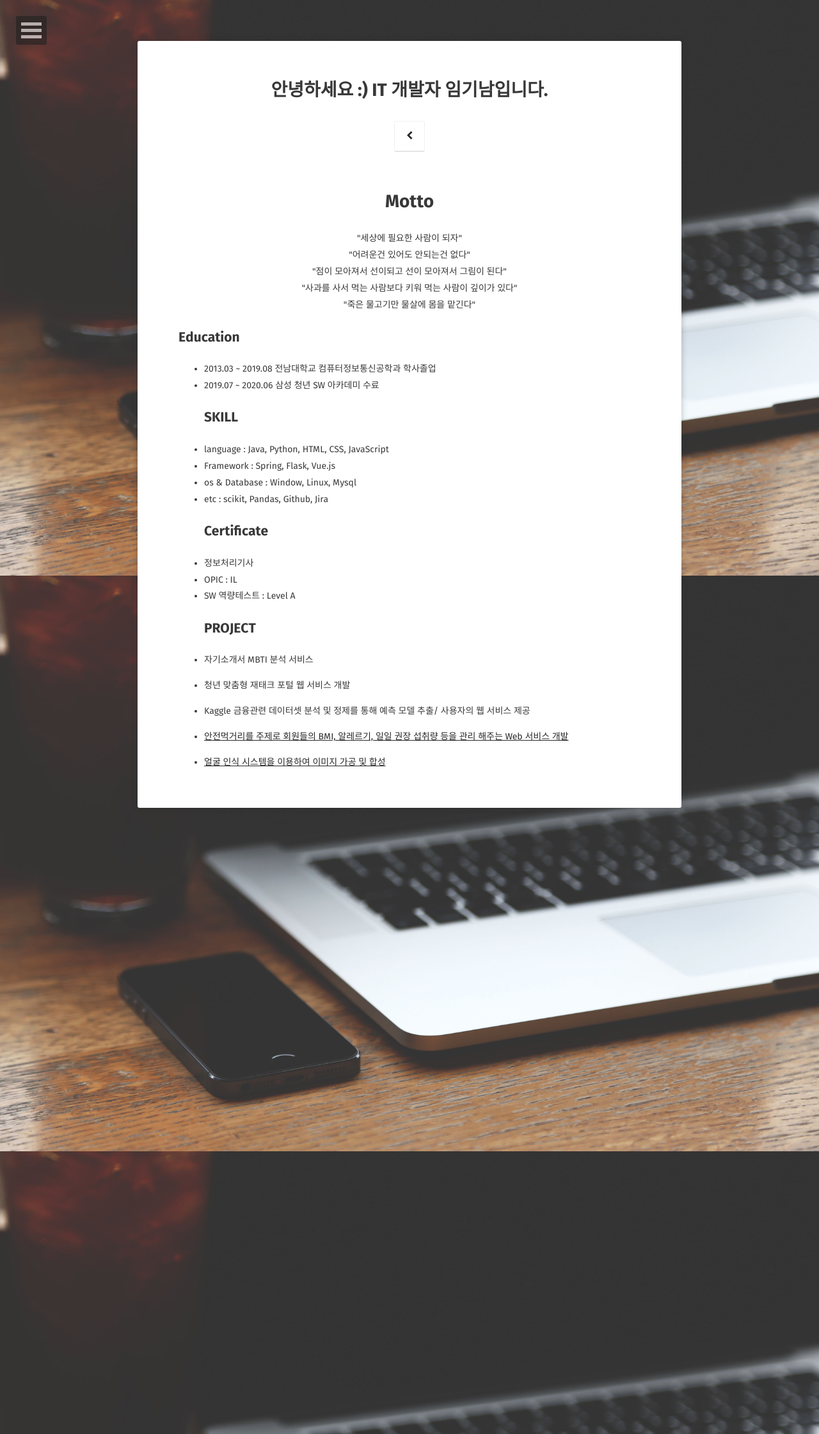
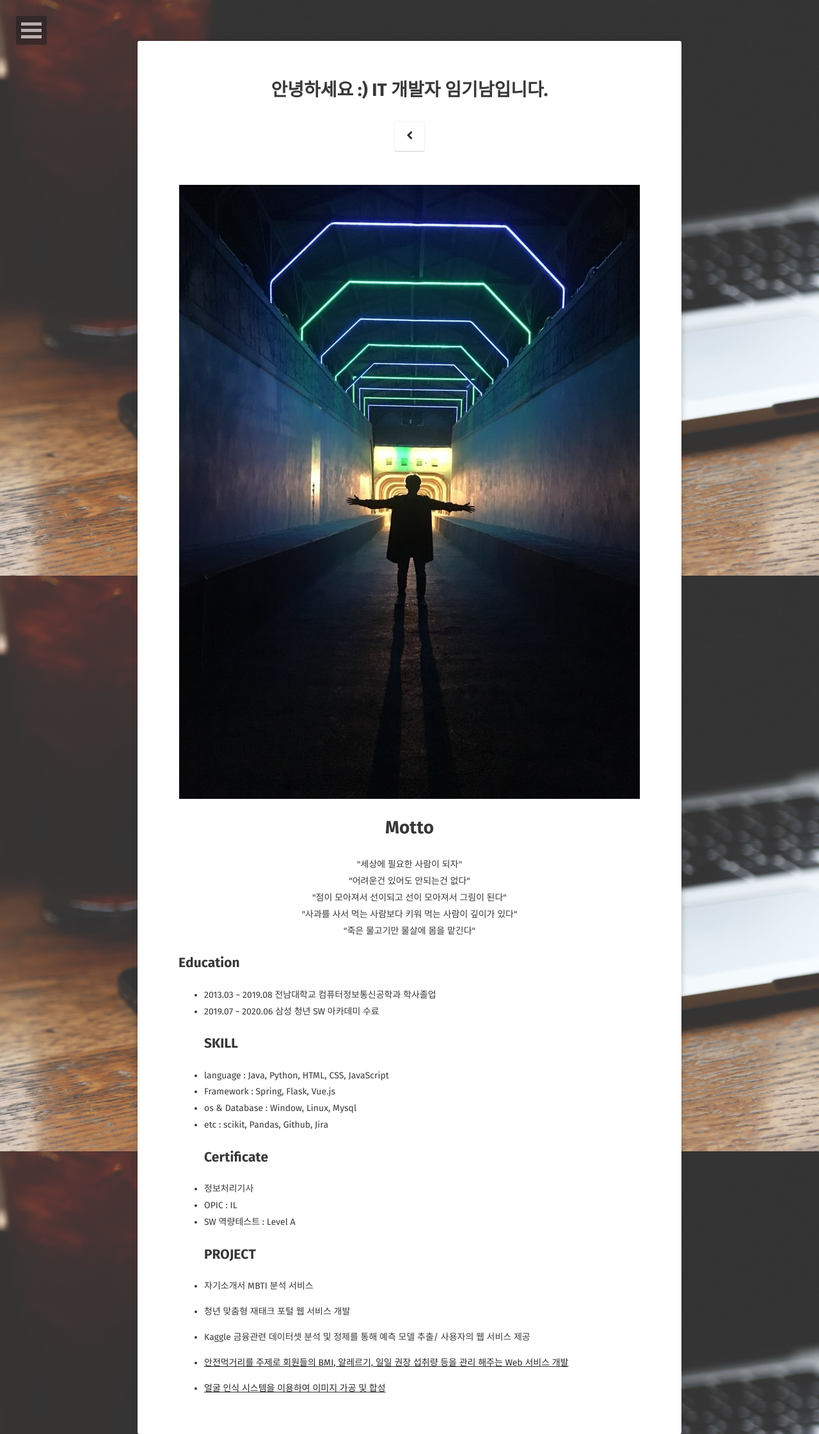
Before and after one commit to limkinam/limkinam.github.io, a Jekyll site: the page built from about/index.md, in a window 1280 px wide. Shown: the whole page at 64% size. Built offline with Jekyll 4.4.1, drawn with Linux system fonts in a browser that asks for light colours; some web fonts are replaced.

Commit message:
Update index.md

```diff
--- a/about/index.md
+++ b/about/index.md
@@ -5,6 +5,7 @@
 date: 2020-06-10
 comments: false
 ---
+<p align="center"><img src="../assets/img/PHOTO.jpg"  width="80%" height="50%"></p>
 
 
 <center><h1><b>Motto</b></h1></center>
```
